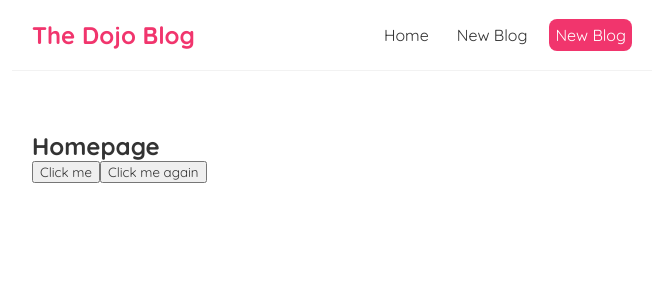
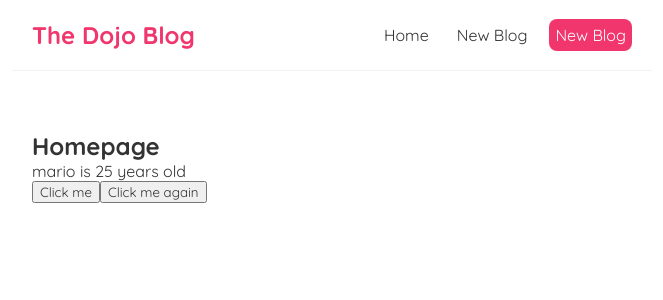
Before and after one commit to tsionbantegize16/Simple_micro_blog_app, a React (Create React App) app: page / in a window 1280 px wide. Shown: the top 300 px of the page, without its empty margins (308-971 px from the left). Built offline with nearby package versions, Linux system fonts and the light colour scheme.

Commit message:
component store and manage state

```diff
--- a/src/Home.js
+++ b/src/Home.js
@@ -1,7 +1,12 @@
+import { useState } from "react";
+
 const Home = () => {
+  const [name, setName] = useState('mario');
+  const [age, setAge] = useState(25);
 
-    const handleClick = (e) => {
-      console.log('hello ninjas', e);
+  const handleClick = () => {
+    setName('luigi');
+    setAge(30);
   }
 
   const handleClickAgain = (name, e) => {
@@ -11,9 +16,11 @@ const Home = () => {
   return (
     <div className="home">
       <h2>Homepage</h2>
+      <p>{ name } is { age } years old</p>
       <button onClick={handleClick}>Click me</button>
       <button onClick={(e) => handleClickAgain('mario', e)}>Click me again</button>
     </div>
   );
 }
+
 export default Home;
```
Lines whose indentation alone changed are shown as unchanged.
